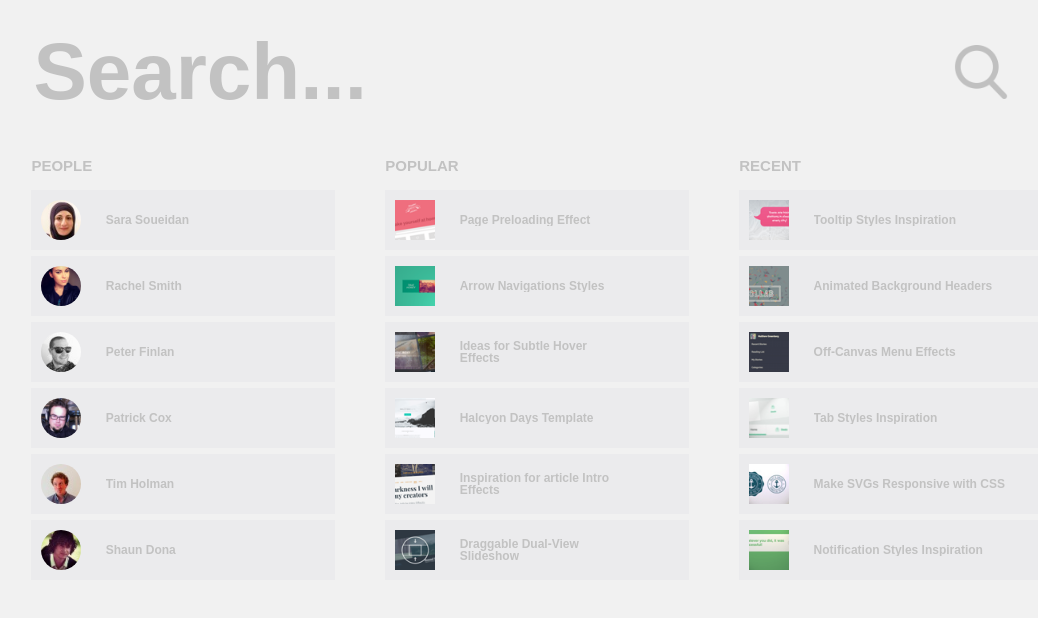
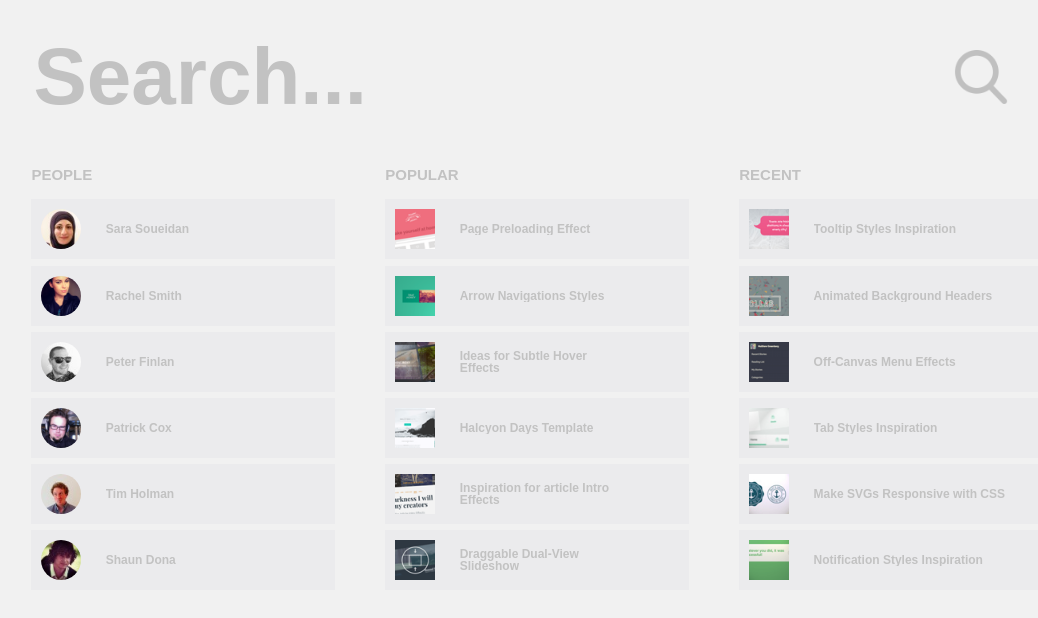
Before and after one commit to s-nik/huge-search-hw, a plain HTML site: page index.html in a window 1280 px wide. Shown: the whole page, without its empty margins (103-1141 px from the left). Drawn offline with Linux system fonts and the light colour scheme.

Commit message:
add wrap container, change button's hover effect

```diff
--- a/css/style.css
+++ b/css/style.css
@@ -9,10 +9,14 @@ body {
 	background-color: #f1f1f1;
 }
 
+.wrap {
+	margin: 0 auto;
+	width: 80%;
+}
+
 header {
-	margin: 2% 10%;
-	width: 80%;
 	min-height: 15%;
+	margin: 30px auto;
 }
 
 form {
@@ -21,6 +25,15 @@ form {
 	height: 100%;
 	min-width: 480px;
 	min-width: 620px;
+}
+
+main {
+	display: -webkit-flex;
+	display: -moz-flex;
+	display: -ms-flex;
+	display: -o-flex;
+	display: flex;
+	justify-content: space-between;
 }
 
 .search::-webkit-input-placeholder {
@@ -85,6 +98,7 @@ form {
 }
 
 .button:hover {
+	transition: all .3s linear;
 	margin: 10px;
 	width: 8%;
 }
@@ -101,19 +115,10 @@ form {
 	font-weight: bold;
 }
 
-.section {
-	display: -webkit-flex;
-	display: -moz-flex;
-	display: -ms-flex;
-	display: -o-flex;
-	display: flex;
-	margin: 0% 10%;
-	justify-content: space-between;
-	width: 80%;
-}
 .column {
 	flex-shrink: 1;
 	width: 30%;
+	margin: 0;
 }
 
 .container {
@@ -174,8 +179,6 @@ span {
 	overflow: hidden;
 	width: 70%;
 	vertical-align: middle;
-	/* max-height: 3.6em;
-	line-height: 1.8em; */
 	line-height: 12px;
 	max-height: 24px;
 }
--- a/index.html
+++ b/index.html
@@ -8,6 +8,7 @@
     <link rel="stylesheet" href="css/style.css">
 </head>
 <body>
+    <div class="wrap">
     	<header>
     		<form>
     		       <input type="text" class="search" placeholder="Search...">
@@ -15,7 +16,6 @@
     		     </form>
     	</header>
     	<main>
-    	<section class="section">
 	    	<div class="column">
 	    		<h2 class="title">PEOPLE</h2>
 	    		<ul class="container">
@@ -49,7 +49,7 @@
 	    			<li><a href="#"><img src="img/thumbs/NotificationStyles.png" alt=""><span>Notification Styles Inspiration</span></a></li>
 	    		</ul>
 	    	</div>
-	    </section>
     	   </main>
+    </div>
 </body>
 </html>
```
Lines whose indentation alone changed are shown as unchanged.
